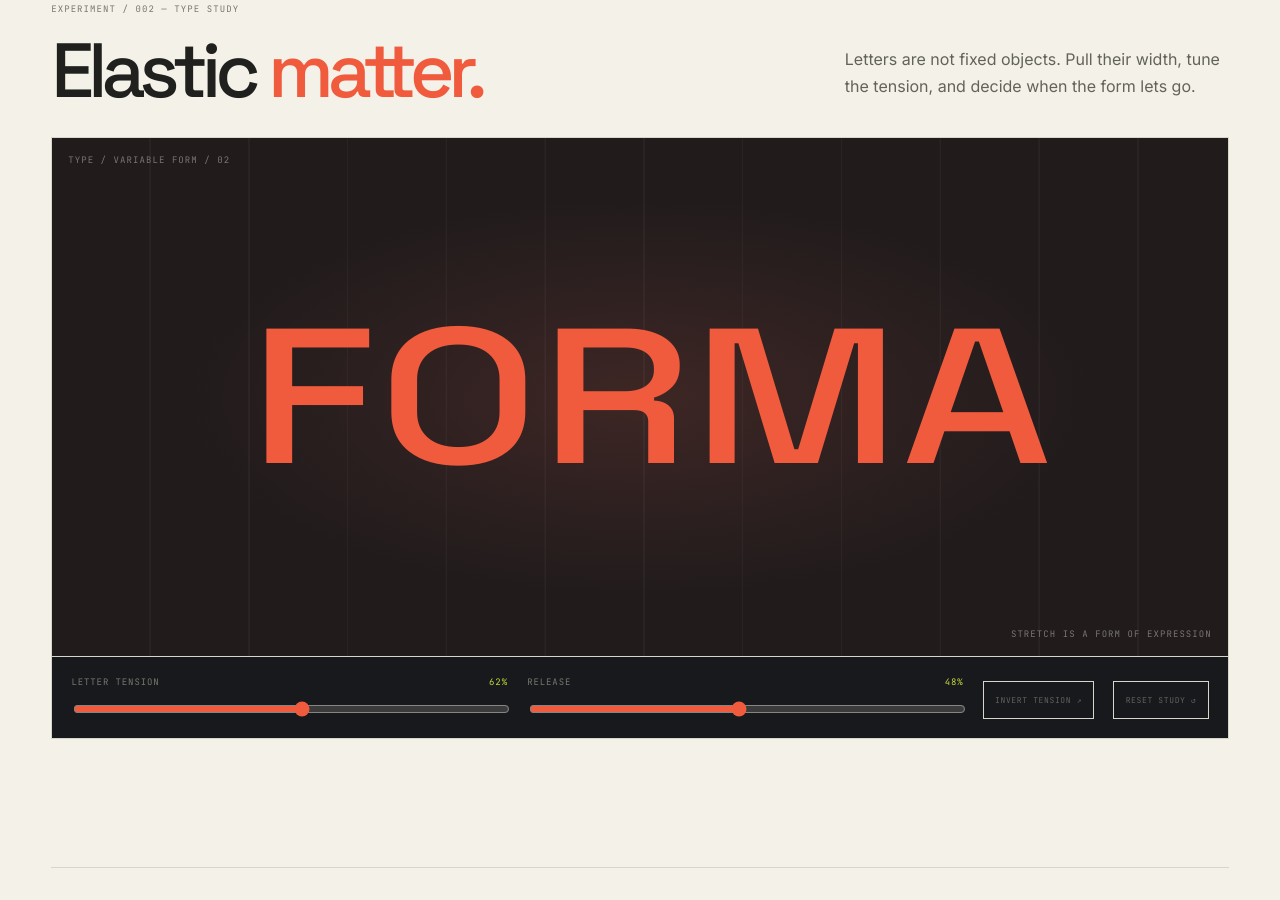
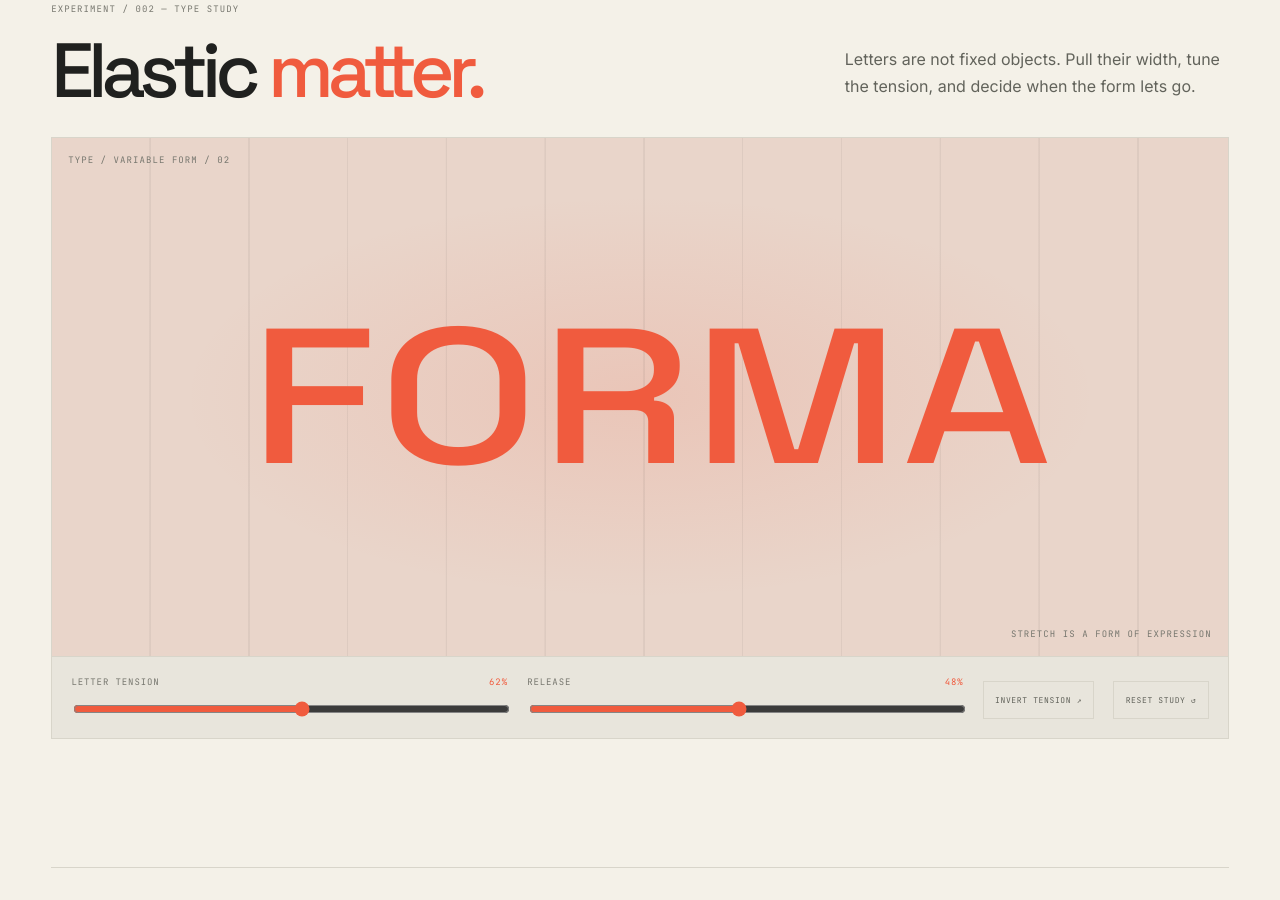
Before and after one commit to poltergit/forma, a Next.js app: page /playground in a window 1280 px wide. Shown: the part 2660-3560 px from the top of the page. Built offline with nearby package versions, Linux system fonts and the light colour scheme; no server answers.

Commit message:
Bring Playground into FORMA atelier art direction

```diff
--- a/src/features/playground/components/elastic-type.module.css
+++ b/src/features/playground/components/elastic-type.module.css
@@ -4,19 +4,19 @@
 .heading h2 { margin: 1rem 0 0; font: 500 clamp(3rem, 6vw, 6rem)/.9 var(--font-display); letter-spacing: -.08em; }
 .heading h2 em { color: var(--brand-coral); font-style: normal; }
 .heading p { max-width: 24rem; margin: 0 0 .35rem; color: var(--color-text-secondary); line-height: 1.65; }
-.stage { position: relative; display: grid; min-height: clamp(300px, 42vw, 520px); overflow: hidden; place-items: center; border: 1px solid var(--color-border); background: #211b1c; isolation: isolate; }
-.stage::before { position: absolute; inset: 0; z-index: -1; background: repeating-linear-gradient(90deg, transparent 0 8.25%, rgb(255 255 255 / .035) 8.3% 8.4%), radial-gradient(ellipse at 50% 50%, rgb(255 118 94 / .13), transparent 55%); content: ""; }
-.stage[data-inverted="true"] { background: #171b24; }
-.stage[data-inverted="true"]::before { background: repeating-linear-gradient(90deg, transparent 0 8.25%, rgb(255 255 255 / .035) 8.3% 8.4%), radial-gradient(ellipse at 50% 50%, rgb(100 123 255 / .16), transparent 55%); }
+.stage { position: relative; display: grid; min-height: clamp(300px, 42vw, 520px); overflow: hidden; place-items: center; border: 1px solid var(--color-border); background: #e9d5ca; isolation: isolate; }
+.stage::before { position: absolute; inset: 0; z-index: -1; background: repeating-linear-gradient(90deg, transparent 0 8.25%, rgb(32 33 31 / .06) 8.3% 8.4%), radial-gradient(ellipse at 50% 50%, rgb(240 91 62 / .13), transparent 55%); content: ""; }
+.stage[data-inverted="true"] { background: #dfe2f2; }
+.stage[data-inverted="true"]::before { background: repeating-linear-gradient(90deg, transparent 0 8.25%, rgb(255 255 255 / .035) 8.3% 8.4%), radial-gradient(ellipse at 50% 50%, rgb(36 59 214 / .13), transparent 55%); }
 .coordinate, .baseline { position: absolute; color: var(--color-text-muted); font: 9px var(--font-mono); letter-spacing: .12em; }
 .coordinate { top: 1rem; left: 1rem; }
 .baseline { right: 1rem; bottom: 1rem; }
 .specimen { display: flex; align-items: center; justify-content: center; width: 100%; gap: calc(.03em + (var(--release) * .14em)); padding: 1rem; color: var(--brand-coral); font: 500 clamp(4rem, 15vw, 15rem)/.8 var(--font-display); letter-spacing: calc(-.11em + (var(--release) * .04em)); transform: scaleX(var(--tension)); transform-origin: center; transition: transform 240ms cubic-bezier(.2,.8,.2,1), letter-spacing 240ms ease, gap 240ms ease, color 240ms ease; }
 .stage[data-inverted="true"] .specimen { color: var(--brand-blue); transform: scaleX(calc(1.8 - var(--tension))); }
-.controls { display: grid; grid-template-columns: 1fr 1fr auto auto; align-items: end; gap: 1.2rem; padding: 1.2rem; border: 1px solid var(--color-border); border-top: 0; background: #17191c; }
+.controls { display: grid; grid-template-columns: 1fr 1fr auto auto; align-items: end; gap: 1.2rem; padding: 1.2rem; border: 1px solid var(--color-border); border-top: 0; background: #e8e5dc; }
 .controls label { display: grid; gap: .7rem; color: var(--color-text-muted); font: 9px var(--font-mono); letter-spacing: .1em; }
 .controls label span { display: flex; justify-content: space-between; gap: .5rem; }
-.controls output { color: var(--brand-lime); }
+.controls output { color: var(--brand-coral); }
 .controls input { width: 100%; accent-color: var(--brand-coral); }
 .controls button { min-height: 2.4rem; border: 1px solid var(--color-border); padding: .6rem .7rem; background: transparent; color: var(--color-text-secondary); font: 8px var(--font-mono); letter-spacing: .08em; cursor: pointer; }
 .controls button:hover, .controls button[aria-pressed="true"] { border-color: var(--brand-coral); color: var(--brand-coral); }
```
